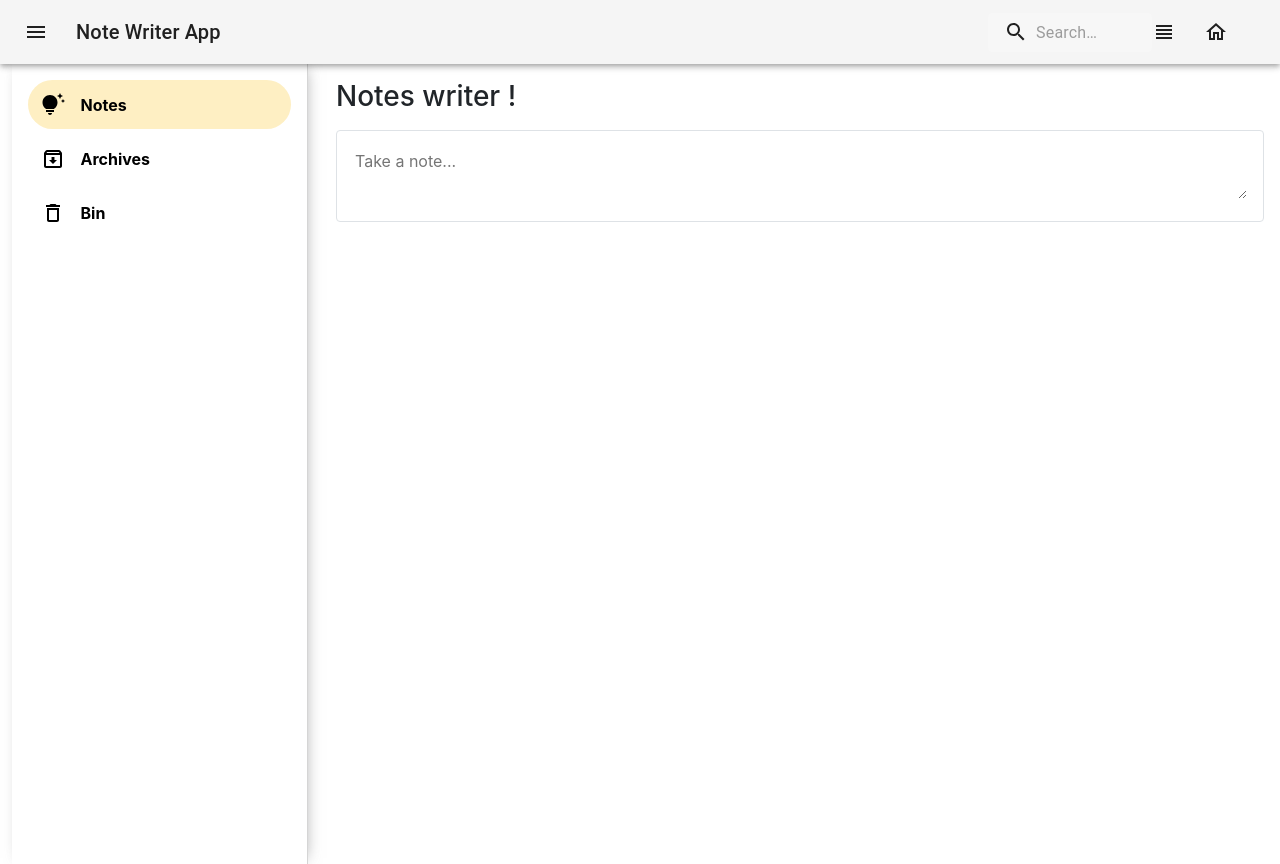
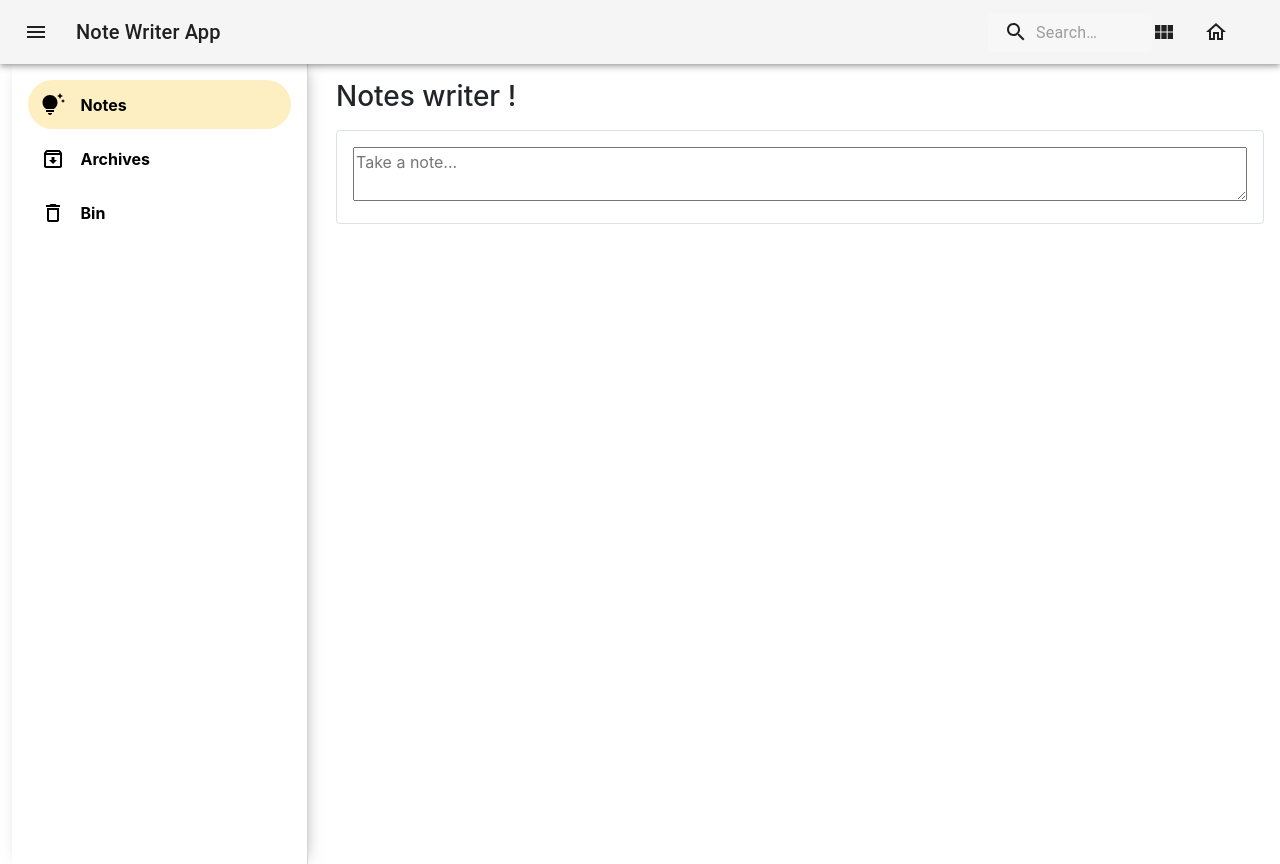
Before and after one commit to borel-T/ejara-test-application, a React (Create React App) app: page /notes in a window 1280 px wide. Built offline with nearby package versions, Linux system fonts and the light colour scheme.

Commit message:
added tool tips

```diff
--- a/src/components/colorPicker/index.js
+++ b/src/components/colorPicker/index.js
@@ -3,8 +3,9 @@ import IconButton from "@mui/material/IconButton";
 import Popover from "@mui/material/Popover";
 import { Palette, FiberManualRecordRounded } from "@mui/icons-material";
 import Paper from "@mui/material/Paper";
+import Tooltip from "@mui/material/Tooltip";
 
-const COLORS = ["#ff9999", "#99ccff", "#99ff99"];
+const COLORS = ["#FF9999", "#99CCFF", "#99FF99"];
 
 function ColorPicker(props) {
   // states
@@ -26,9 +27,11 @@ function ColorPicker(props) {
 
   return (
     <>
-      <IconButton aria-label="palette" onClick={handlePicker}>
-        <Palette />
-      </IconButton>
+      <Tooltip title="Background options">
+        <IconButton aria-label="palette" onClick={handlePicker}>
+          <Palette />
+        </IconButton>
+      </Tooltip>
       {/* colors picker */}
       <Popover
         open={open}
@@ -42,9 +45,11 @@ function ColorPicker(props) {
         <Paper>
           <div className="p-1">
             {COLORS.map((color, key) => (
-              <IconButton key={key} onClick={() => onSelect(color)}>
-                <FiberManualRecordRounded style={{ color }} />
-              </IconButton>
+              <Tooltip key={key} title={`Color - ${color}`}>
+                <IconButton onClick={() => onSelect(color)}>
+                  <FiberManualRecordRounded style={{ color }} />
+                </IconButton>
+              </Tooltip>
             ))}
           </div>
         </Paper>
--- a/src/components/navbar/index.js
+++ b/src/components/navbar/index.js
@@ -9,6 +9,7 @@ import Typography from "@mui/material/Typography";
 import InputBase from "@mui/material/InputBase";
 import MenuIcon from "@mui/icons-material/Menu";
 import SearchIcon from "@mui/icons-material/Search";
+import Tooltip from "@mui/material/Tooltip";
 import { useNavigate } from "react-router";
 
 const Search = styled("div")(({ theme }) => ({
@@ -103,9 +104,19 @@ export default function Navbar(props) {
               onViewChange();
             }}
           >
-            {listViewType ? <ViewHeadline /> : <ViewModule />}
+            {listViewType ? (
+              <Tooltip title="Grid view">
+                <ViewModule />
+              </Tooltip>
+            ) : (
+              <Tooltip title="List view">
+                <ViewHeadline />
+              </Tooltip>
+            )}
           </IconButton>
           {/* home */}
+
+          <Tooltip title="Back to home">
             <IconButton
               size="large"
               edge="start"
@@ -116,6 +127,7 @@ export default function Navbar(props) {
             >
               <HomeOutlined />
             </IconButton>
+          </Tooltip>
         </Toolbar>
       </AppBar>
     </Box>
--- a/src/components/noteInput/index.js
+++ b/src/components/noteInput/index.js
@@ -2,6 +2,7 @@ import React, { useState } from "react";
 import { ClickAwayListener } from "@mui/base/ClickAwayListener";
 import IconButton from "@mui/material/IconButton";
 import ColorPicker from "../colorPicker";
+import Tooltip from "@mui/material/Tooltip";
 import { ArchiveOutlined } from "@mui/icons-material";
 
 const DEFAUlT_NOTE = {
@@ -41,7 +42,6 @@ function NoteInput(props) {
           <input
             className="mb-2 border-0 fs-5 d-block w-100 fw-bold"
             placeholder="Title"
-            style={{ border: "none", background: "none" }}
             value={myNote.title}
             onChange={(e) => {
               setMyNote({
@@ -55,7 +55,6 @@ function NoteInput(props) {
         {/* text area */}
         <textarea
           className="w-100"
-          style={{ border: "none", background: "none" }}
           placeholder="Take a note..."
           value={myNote.text}
           onFocus={() => setFullDisplay(true)}
@@ -78,6 +77,7 @@ function NoteInput(props) {
               }
             />
             {/* archiving */}
+            <Tooltip title={"Archive note"}>
               <IconButton
                 aria-label="archive"
                 onClick={() =>
@@ -89,6 +89,7 @@ function NoteInput(props) {
               >
                 <ArchiveOutlined color={myNote.archived ? "primary" : ""} />
               </IconButton>
+            </Tooltip>
           </div>
         )}
       </div>
```
Lines whose indentation alone changed are shown as unchanged.
